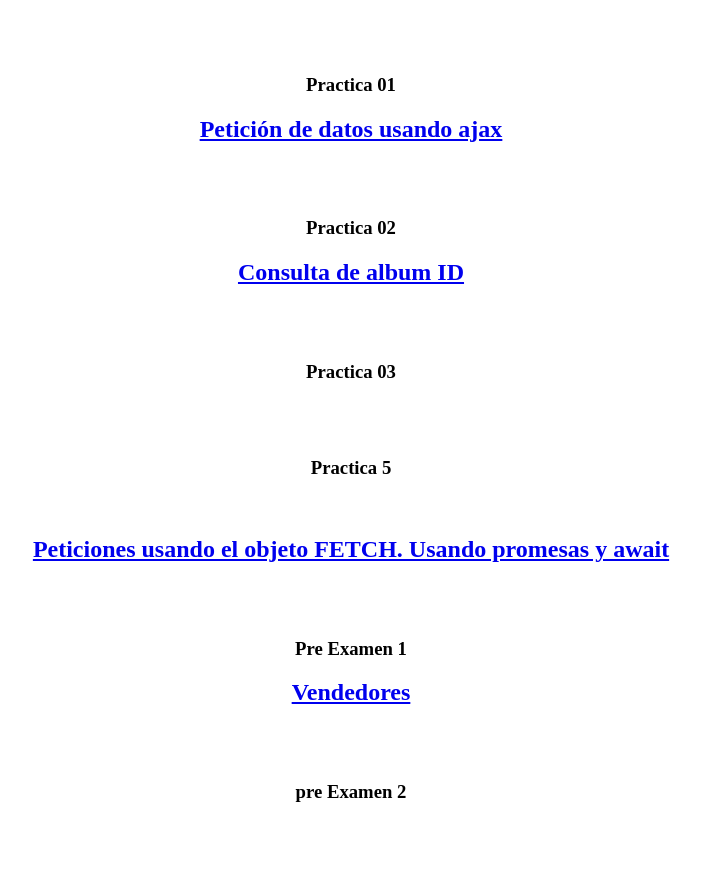
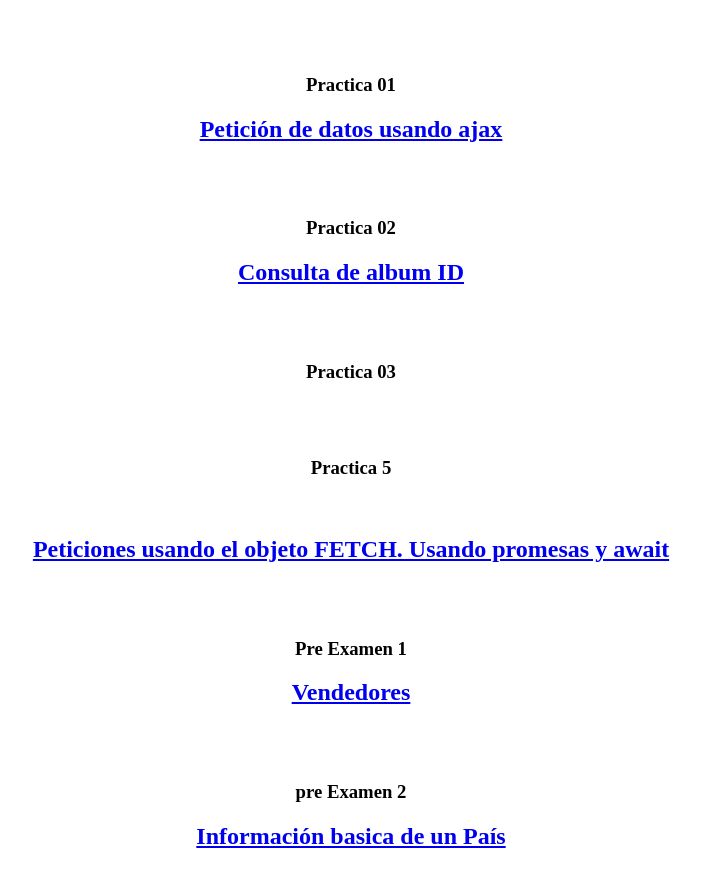
Before and after one commit to CarolVGarcia/ProyectosC18-2, a plain HTML site: page index.html in a window 1280 px wide. Shown: the part 61-931 px from the top of the page, without its empty margins (289-990 px from the left). Before the commit the page ends 884 px from the top, so only its background shows below. Drawn offline with Linux system fonts and the light colour scheme.

Commit message:
Preexamen 2 al index

```diff
--- a/index.html
+++ b/index.html
@@ -42,7 +42,7 @@
         <br>
         <h3>pre Examen 2</h3>
         <h2>
-            <a href=""></a>
+            <a href="/HTML/PREXAMEN2.html">Información basica de un País</a>
         </h2>
     </div>
 
```
